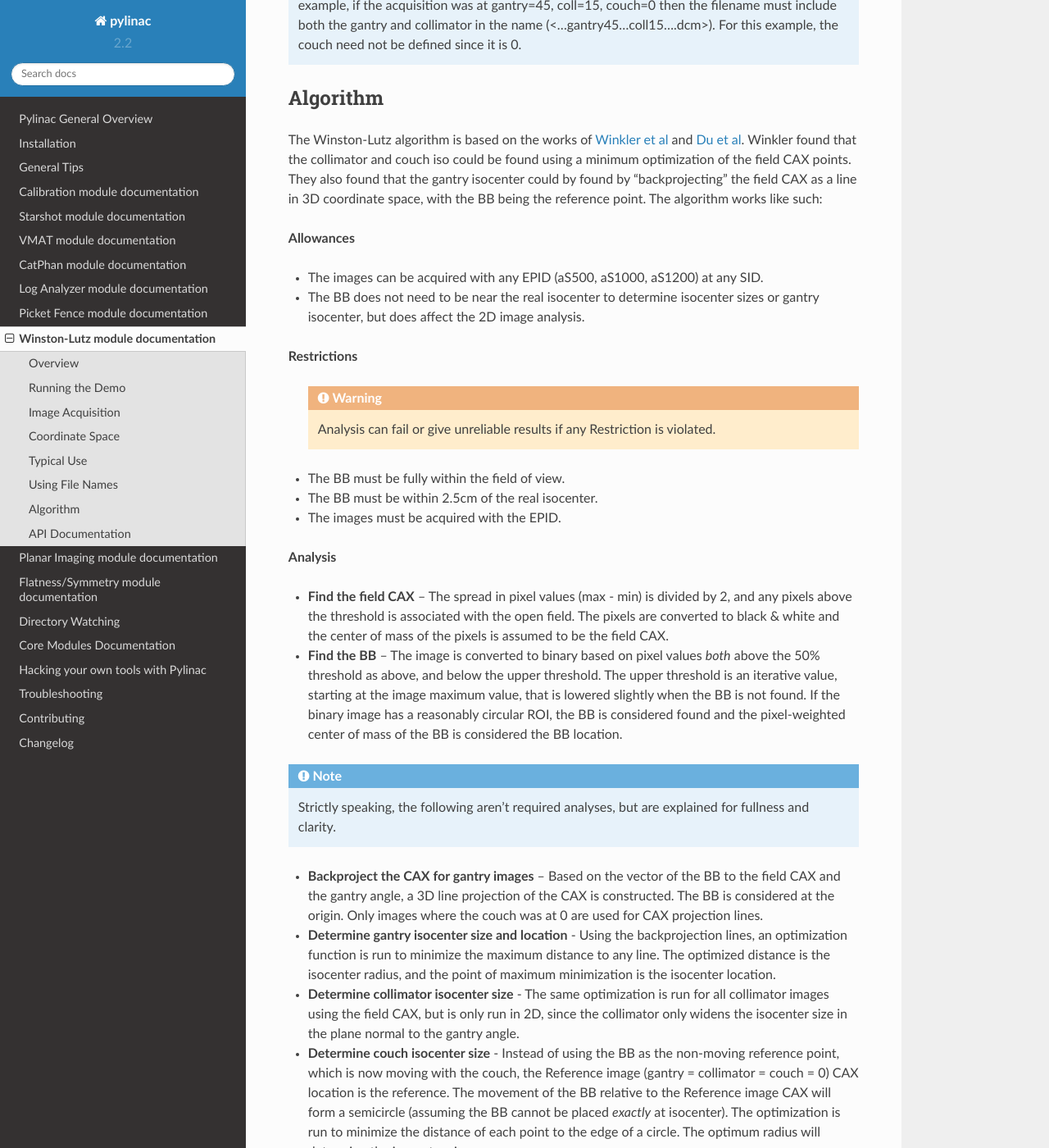
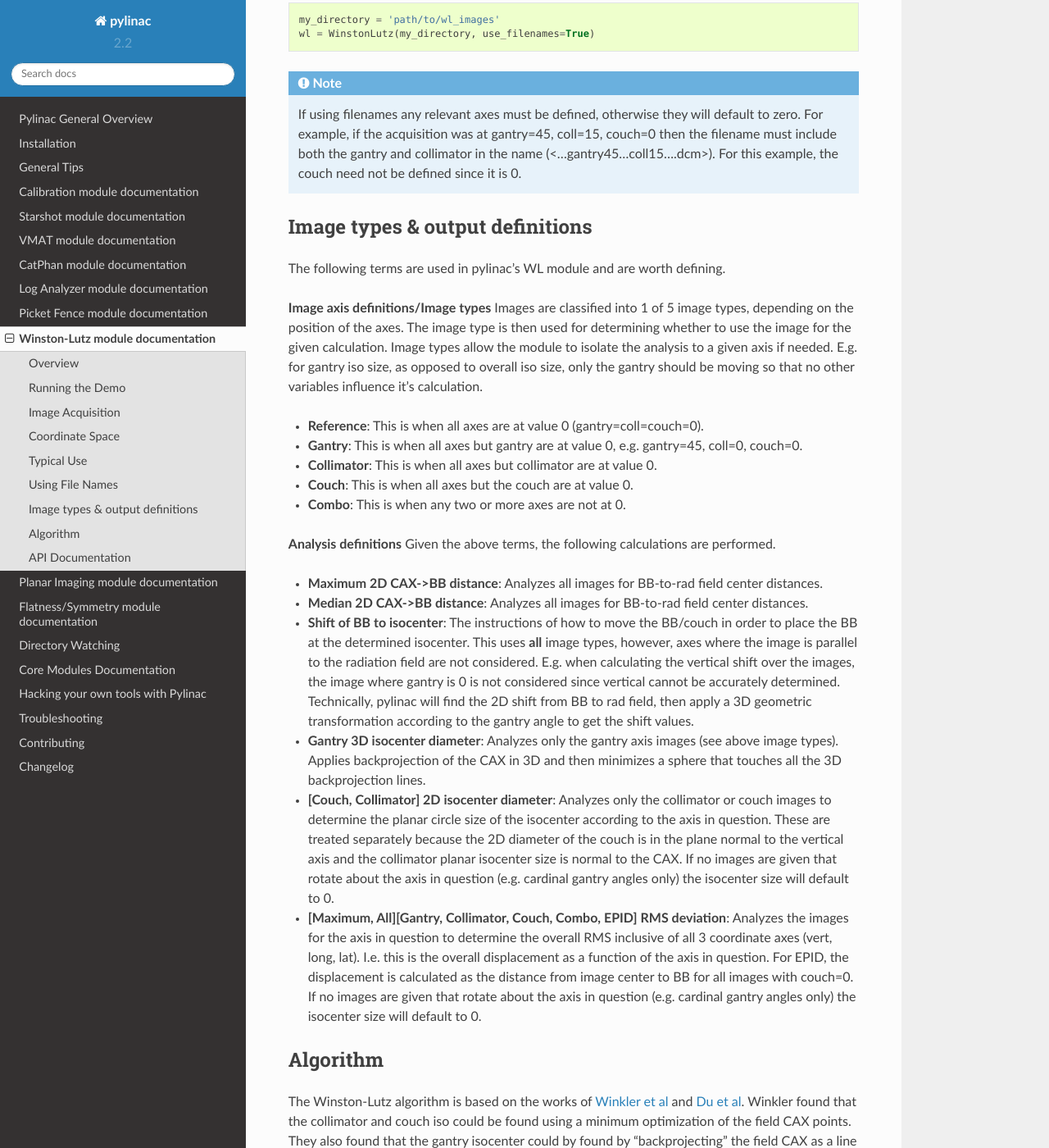
Before and after one commit to jrkerns/pylinac, a Sphinx documentation site: the page built from docs/source/winston_lutz.rst, in a window 1280 px wide and 1400 px high, scrolled down 3537 px. Shown: the whole window at 82% size. Built offline with Sphinx 7.4.7 and the Read the Docs theme 2.0.0, drawn with Linux system fonts in a browser that asks for light colours; some of the changed text lies outside the part shown.

Commit message:
add tests to reflect changes of #197. Also add documentation discussing image types and output calculations.

```diff
--- a/docs/source/winston_lutz.rst
+++ b/docs/source/winston_lutz.rst
@@ -123,9 +123,54 @@ The following are invalid:
 * mywl-gantry=0-coll=90-couch=315.dcm
 * gan45_collimator30-table270.dcm
 
+Using the filenames within the code is done by passing the ``use_filenames=True`` flag to the init method:
+
+.. code-block:: python
+
+    my_directory = 'path/to/wl_images'
+    wl = WinstonLutz(my_directory, use_filenames=True)
+
 .. note:: If using filenames any relevant axes must be defined, otherwise they will default to zero. For example,
           if the acquisition was at gantry=45, coll=15, couch=0 then the filename must include both the gantry and collimator
           in the name (<...gantry45...coll15....dcm>). For this example, the couch need not be defined since it is 0.
+
+Image types & output definitions
+--------------------------------
+
+The following terms are used in pylinac's WL module and are worth defining.
+
+**Image axis definitions/Image types**
+Images are classified into 1 of 5 image types, depending on the position of the axes. The image type is then
+used for determining whether to use the image for the given calculation. Image types allow the module to isolate the
+analysis to a given axis if needed. E.g. for gantry iso size, as opposed to overall iso size, only the gantry should be moving
+so that no other variables influence it's calculation.
+
+* **Reference**: This is when all axes are at value 0 (gantry=coll=couch=0).
+* **Gantry**: This is when all axes but gantry are at value 0, e.g. gantry=45, coll=0, couch=0.
+* **Collimator**: This is when all axes but collimator are at value 0.
+* **Couch**: This is when all axes but the couch are at value 0.
+* **Combo**: This is when any two or more axes are not at 0.
+
+**Analysis definitions**
+Given the above terms, the following calculations are performed.
+
+* **Maximum 2D CAX->BB distance**: Analyzes all images for BB-to-rad field center distances.
+* **Median 2D CAX->BB distance**: Analyzes all images for BB-to-rad field center distances.
+* **Shift of BB to isocenter**: The instructions of how to move the BB/couch in order to place the BB at the determined isocenter.
+  This uses **all** image types, however, axes where the image is parallel to the radiation field are not considered. E.g. when
+  calculating the vertical shift over the images, the image where gantry is 0 is not considered since vertical cannot be accurately determined.
+  Technically, pylinac will find the 2D shift from BB to rad field, then apply a 3D geometric transformation according to
+  the gantry angle to get the shift values.
+* **Gantry 3D isocenter diameter**: Analyzes only the gantry axis images (see above image types). Applies backprojection of the
+  CAX in 3D and then minimizes a sphere that touches all the 3D backprojection lines.
+* **[Couch, Collimator] 2D isocenter diameter**: Analyzes only the collimator or couch images to determine the planar
+  circle size of the isocenter according to the axis in question. These are treated separately because the 2D diameter of the
+  couch is in the plane normal to the vertical axis and the collimator planar isocenter size is normal to the CAX. If no
+  images are given that rotate about the axis in question (e.g. cardinal gantry angles only) the isocenter size will default to 0.
+* **[Maximum, All][Gantry, Collimator, Couch, Combo, EPID] RMS deviation**: Analyzes the images for the axis in question to determine the overall RMS
+  inclusive of all 3 coordinate axes (vert, long, lat). I.e. this is the overall displacement as a function of the axis in question.
+  For EPID, the displacement is calculated as the distance from image center to BB for all images with couch=0. If no
+  images are given that rotate about the axis in question (e.g. cardinal gantry angles only) the isocenter size will default to 0.
 
 
 Algorithm
```
Also changed, not shown: 1 other file.
